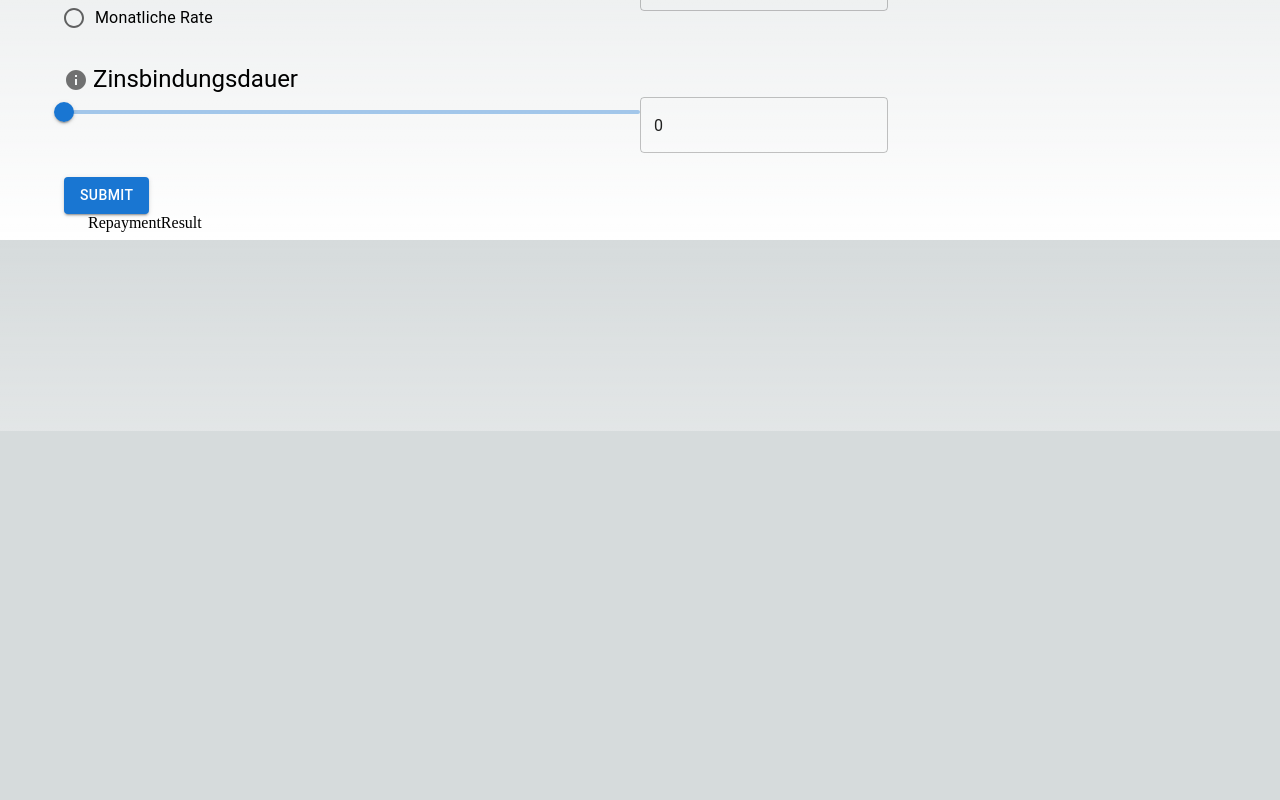
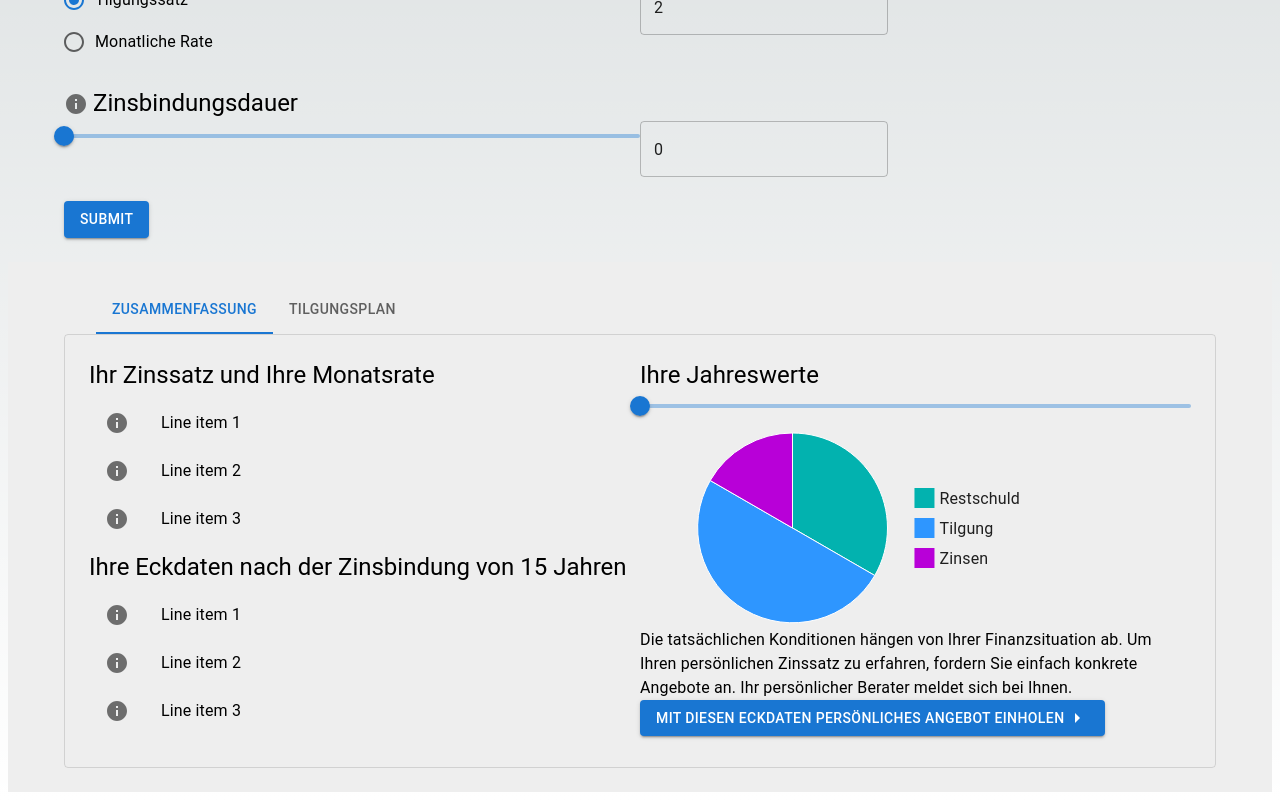
Before and after one commit to Marwillus/tilgungsplan, a Next.js app in the folder frontend/: page / in a window 1280 px wide. Shown: the part 369-1169 px from the top of the page. Before the commit the page ends 800 px from the top, so only its background shows below. Built offline with nearby package versions, Linux system fonts and the light colour scheme.

Commit message:
add result summary

```diff
--- a/frontend/next.config.mjs
+++ b/frontend/next.config.mjs
@@ -1,7 +1,7 @@
 /** @type {import('next').NextConfig} */
 const nextConfig = {
   reactStrictMode: true,
-  output: 'standalone',
+  output: "standalone",
   webpack: (config, _) => ({
     ...config,
     watchOptions: {
@@ -10,6 +10,7 @@ const nextConfig = {
       aggregateTimeout: 300,
     },
   }),
+  transpilePackages: ["@mui/x-charts"],
 };
 
 export default nextConfig;
--- a/frontend/package.json
+++ b/frontend/package.json
@@ -13,6 +13,7 @@
     "@emotion/styled": "^11.11.0",
     "@mui/icons-material": "^5.15.10",
     "@mui/material": "^5.15.10",
+    "@mui/x-charts": "^6.19.5",
     "axios": "^1.6.7",
     "next": "14.1.0",
     "react": "^18",
--- a/frontend/src/components/repayment-result/RepaymentResult.tsx
+++ b/frontend/src/components/repayment-result/RepaymentResult.tsx
@@ -1,14 +1,69 @@
+import { SyntheticEvent, useState } from 'react';
 
+import { Box, Tab, Tabs, Typography } from '@mui/material';
 
-import { Container } from '@mui/material';
+import RepaymentSummary from './summary/RepaymentSummary';
 
-import s from './style.module.scss';
+interface TabPanelProps {
+  children?: React.ReactNode;
+  index: number;
+  value: number;
+}
+
+function CustomTabPanel(props: TabPanelProps) {
+  const { children, value, index, ...other } = props;
+
+  return (
+    <div
+      role="tabpanel"
+      hidden={value !== index}
+      id={`repayment-result-${index}`}
+      aria-labelledby={`repayment-tab-${index}`}
+      {...other}
+    >
+      {value === index && (
+        <Box sx={{ p: 3, border: 1, borderColor: "divider", borderRadius: 1 }}>
+          <Typography>{children}</Typography>
+        </Box>
+      )}
+    </div>
+  );
+}
+
+function a11yProps(index: number) {
+  return {
+    id: `repayment-result-${index}`,
+    "aria-controls": `repayment-tabpanel-${index}`,
+  };
+}
 
 function RepaymentResult() {
+  const [value, setValue] = useState(0);
+
+  const handleChange = (event: SyntheticEvent, newValue: number) => {
+    setValue(newValue);
+  };
+
   return (
-    <Container className={s.container}>
-      RepaymentResult
-    </Container>
+    <Box sx={{ width: "100%" }}>
+      <Box>
+        <Tabs
+          value={value}
+          onChange={handleChange}
+          aria-label="Ergebnis-Tabs"
+          sx={{ ml: 4 }}
+        >
+          <Tab label="Zusammenfassung" {...a11yProps(0)} />
+          <Tab label="Tilgungsplan" {...a11yProps(1)} />
+        </Tabs>
+      </Box>
+      <CustomTabPanel value={value} index={0}>
+        <RepaymentSummary />
+      </CustomTabPanel>
+      <CustomTabPanel value={value} index={1}>
+        Item Two
+      </CustomTabPanel>
+    </Box>
   );
 }
 
--- /dev/null
+++ b/frontend/src/components/repayment-result/summary/RepaymentSummary.tsx
@@ -0,0 +1,70 @@
+import { ArrowRight } from '@mui/icons-material';
+import InfoIcon from '@mui/icons-material/Info';
+import {
+    Button, Grid, List, ListItem, ListItemIcon, ListItemText, Slider, Typography
+} from '@mui/material';
+import { PieChart } from '@mui/x-charts';
+
+function RepaymentSummary() {
+  const duration = 15;
+
+  return (
+    <Grid container>
+      <Grid item sm={6} xs={12}>
+        <Typography variant="h5">Ihr Zinssatz und Ihre Monatsrate</Typography>
+        <List sx={{ width: "100%" }}>
+          {[1, 2, 3].map((value) => (
+            <ListItem key={value}>
+              <ListItemIcon>
+                <InfoIcon />
+              </ListItemIcon>
+              <ListItemText primary={`Line item ${value}`} />
+            </ListItem>
+          ))}
+        </List>
+        <Typography variant="h5">
+          Ihre Eckdaten nach der Zinsbindung von {duration} Jahren
+        </Typography>
+        <List sx={{ width: "100%" }}>
+          {[1, 2, 3].map((value) => (
+            <ListItem key={value}>
+              <ListItemIcon>
+                <InfoIcon />
+              </ListItemIcon>
+              <ListItemText primary={`Line item ${value}`} />
+            </ListItem>
+          ))}
+        </List>
+      </Grid>
+      <Grid item sm={6} xs={12}>
+        <Typography variant="h5">Ihre Jahreswerte</Typography>
+        <Slider></Slider>
+        <PieChart
+          series={[
+            {
+              data: [
+                { id: 0, value: 10, label: "Restschuld" },
+                { id: 1, value: 15, label: "Tilgung" },
+                { id: 2, value: 5, label: "Zinsen" },
+              ],
+            },
+          ]}
+          width={400}
+          height={200}
+        />
+        <Typography>
+          Die tatsächlichen Konditionen hängen von Ihrer Finanzsituation ab. Um
+          Ihren persönlichen Zinssatz zu erfahren, fordern Sie einfach konkrete
+          Angebote an. Ihr persönlicher Berater meldet sich bei Ihnen.
+        </Typography>
+        <Button variant="contained">
+          {/* @TODO implement link to personal offer */}
+          Mit diesen Eckdaten persönliches Angebot einholen{" "}
+          <ArrowRight></ArrowRight>
+        </Button>
+      </Grid>
+    </Grid>
+  );
+}
+
+export default RepaymentSummary;
--- a/frontend/src/pages/index.tsx
+++ b/frontend/src/pages/index.tsx
@@ -1,17 +1,23 @@
 import Navbar from '@/components/navbar/Navbar';
 import RepaymentForm from '@/components/repayment-form/RepaymentForm';
 import RepaymentResult from '@/components/repayment-result/RepaymentResult';
-import { Container } from '@mui/material';
+import { Box, Container } from '@mui/material';
 
 function Home() {
   return (
     <>
       <Navbar />
       {/* <HeroStage /> */}
-      <Container>
-        <RepaymentForm />
-        <RepaymentResult />
-      </Container>
+      <Box sx={{ py: 3 }}>
+        <Container>
+          <RepaymentForm />
+        </Container>
+      </Box>
+      <Box sx={{ width: "100%", backgroundColor: "#eee", py: 3 }}>
+        <Container>
+          <RepaymentResult />
+        </Container>
+      </Box>
     </>
   );
 }
```
Also changed, not shown: 1 other file (tests, documents, lock files or other folders).
